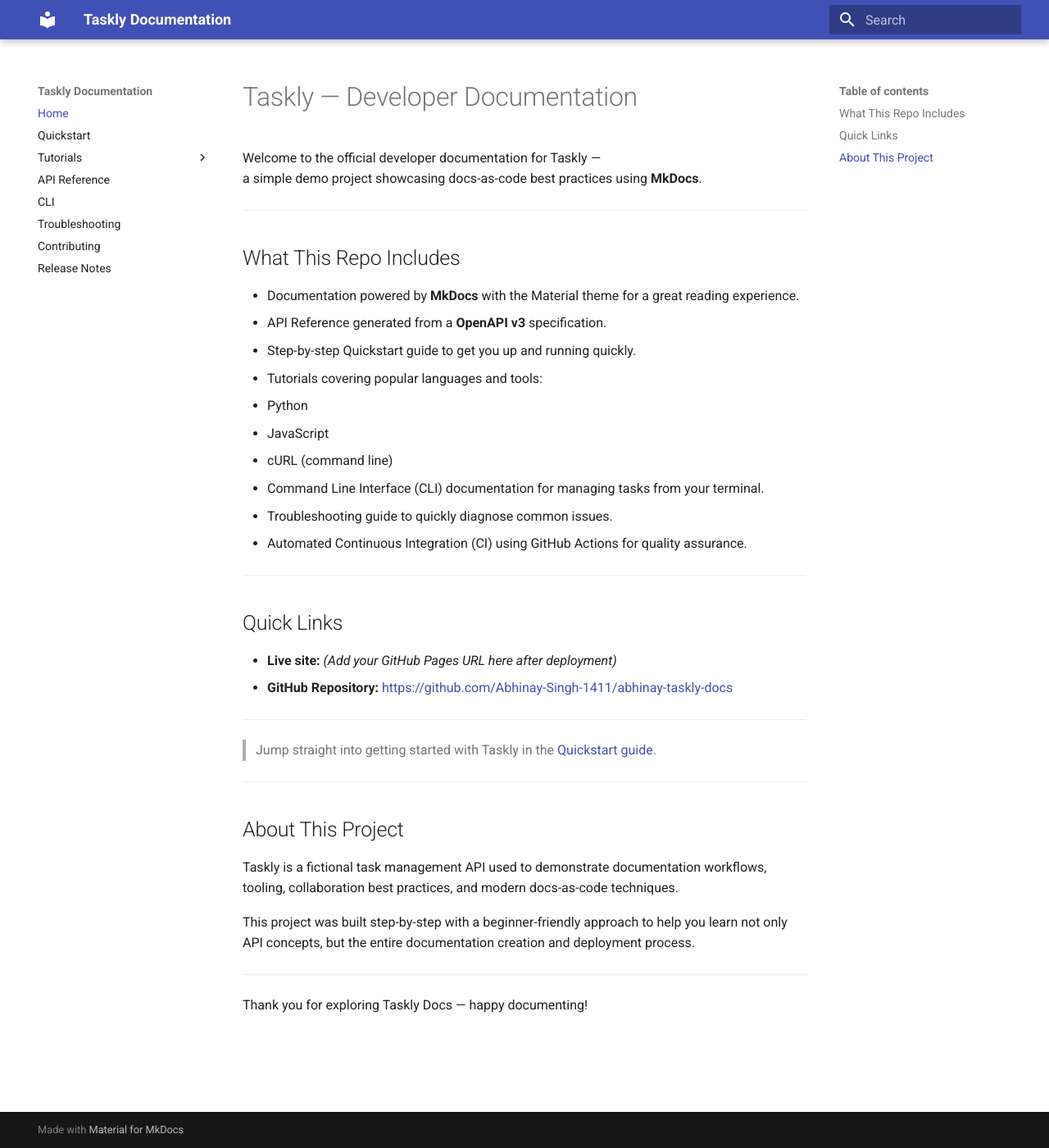
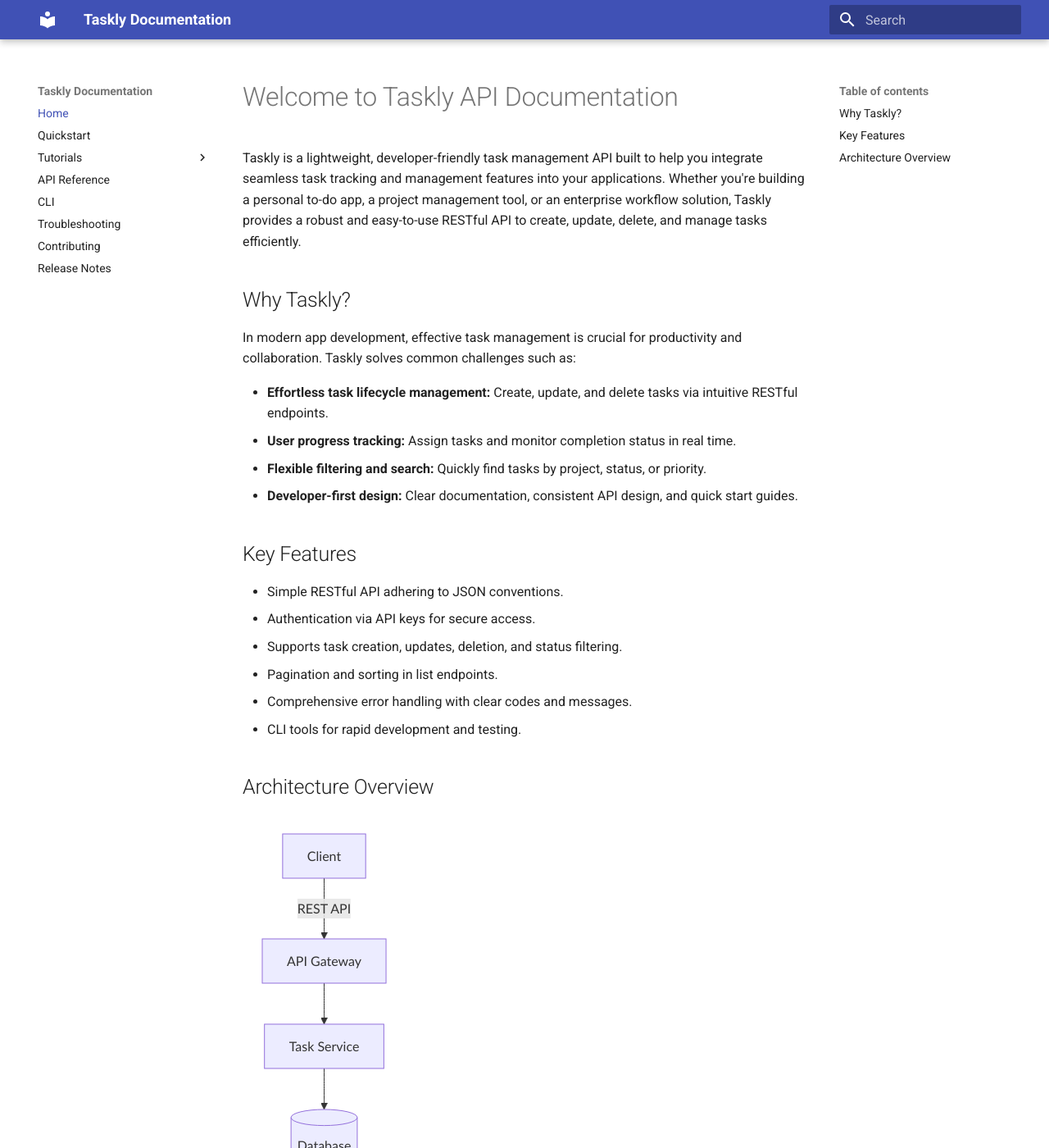
Before and after one commit to Abhinay-Singh-1411/abhinay-taskly-docs, an MkDocs documentation site: the page built from docs/index.md, in a window 1280 px wide and 1400 px high. Shown: the whole window at 82% size. Built offline with MkDocs 1.6.1 and Material for MkDocs 9.7.7, drawn with Linux system fonts in a browser that asks for light colours; some of the changed text lies outside the part shown.

Commit message:
modified index.md and added mermaid diagram

```diff
--- a/docs/api/index.md
+++ /dev/null
@@ -1,110 +0,0 @@
-# Taskly API Reference
-
-Welcome! This page documents the core endpoints for the Taskly API using the OpenAPI 3.0 specification.
-All endpoints are organized for quick reference and clarity, even if the backend is only a demo.
-
-## Overview
-
-- **Base URL:** `https://api.taskly.app/v1`
-- **Auth Method:** Bearer token, via header `Authorization: Bearer DEMO_KEY`
-- **Content Type:** `application/json`
-
----
-
-## Raw OpenAPI YAML
-
-openapi: 3.0.3
-info:
-title: Taskly API
-description: Simple demo Task management API
-version: "1.0.0"
-servers:
-
-url: https://api.taskly.app/v1
-paths:
-/tasks:
-get:
-summary: List tasks
-responses:
-'200':
-description: OK
-post:
-summary: Create a task
-requestBody:
-required: true
-content:
-application/json:
-schema:
-$ref: '#/components/schemas/NewTask'
-responses:
-'201':
-description: Created
-/tasks/{id}:
-get:
-summary: Get task
-parameters:
-- name: id
-in: path
-required: true
-schema:
-type: string
-responses:
-'200':
-description: OK
-components:
-schemas:
-NewTask:
-type: object
-properties:
-title:
-type: string
-due:
-type: string
-format: date
-required:
-- title
-
-
----
-
-
----
-
-## Endpoints Summary
-
-| Method | Endpoint       | Description             | Response |
-|--------|---------------|------------------------|----------|
-| GET    | `/tasks`      | List all tasks         | 200 OK   |
-| POST   | `/tasks`      | Create a new task      | 201 Created |
-| GET    | `/tasks/{id}` | Get details of a task  | 200 OK   |
-
----
-
-## Example Usage
-
-### List Tasks (cURL)
-
-curl -X GET https://api.taskly.app/v1/tasks
--H "Authorization: Bearer DEMO_KEY"
-
-
-### Create Task (Python)
-
-import requests
-
-resp = requests.post(
-"https://api.taskly.app/v1/tasks",
-headers={"Authorization": "Bearer DEMO_KEY"},
-json={"title": "Buy groceries", "due": "2025-11-01"}
-)
-print(resp.status_code)
-print(resp.json())
-
-
----
-
-## Notes
-
-- This is a demo spec; endpoints don't work against a live backend.
-- Extend the API by editing the `openapi.yaml` file in your project.
-- For troubleshooting or contributing, check the [Troubleshooting](../troubleshooting/) and [Contributing](../contributing/) pages.
--- a/docs/index.md
+++ b/docs/index.md
@@ -1,42 +1,41 @@
-# Taskly — Developer Documentation
+# Welcome to Taskly API Documentation
 
-Welcome to the official developer documentation for Taskly —
-a simple demo project showcasing docs-as-code best practices using **MkDocs**.
+Taskly is a lightweight, developer-friendly task management API built to help you integrate seamless task tracking and management features into your applications. Whether you're building a personal to-do app, a project management tool, or an enterprise workflow solution, Taskly provides a robust and easy-to-use RESTful API to create, update, delete, and manage tasks efficiently.
+
+## Why Taskly?
+
+In modern app development, effective task management is crucial for productivity and collaboration. Taskly solves common challenges such as:
+
+- **Effortless task lifecycle management:** Create, update, and delete tasks via intuitive RESTful endpoints.
+- **User progress tracking:** Assign tasks and monitor completion status in real time.
+- **Flexible filtering and search:** Quickly find tasks by project, status, or priority.
+- **Developer-first design:** Clear documentation, consistent API design, and quick start guides.
+
+## Key Features
+
+- Simple RESTful API adhering to JSON conventions.
+- Authentication via API keys for secure access.
+- Supports task creation, updates, deletion, and status filtering.
+- Pagination and sorting in list endpoints.
+- Comprehensive error handling with clear codes and messages.
+- CLI tools for rapid development and testing.
+
+## Architecture Overview
+
+<div class="mermaid">
+flowchart TD
+    A[Client] -->|REST API| B[API Gateway]
+    B --> C[Task Service]
+    C --> D[(Database)]
+</div>
+
+
+
+
+
+
+Explore the sections in this documentation to quickly get started, understand API endpoints, explore tutorials, and troubleshoot common issues.
 
 ---
 
-## What This Repo Includes
-
-- Documentation powered by **MkDocs** with the Material theme for a great reading experience.
-- API Reference generated from a **OpenAPI v3** specification.
-- Step-by-step Quickstart guide to get you up and running quickly.
-- Tutorials covering popular languages and tools:
-  - Python
-  - JavaScript
-  - cURL (command line)
-- Command Line Interface (CLI) documentation for managing tasks from your terminal.
-- Troubleshooting guide to quickly diagnose common issues.
-- Automated Continuous Integration (CI) using GitHub Actions for quality assurance.
-
----
-
-## Quick Links
-
-- **Live site:** *(Add your GitHub Pages URL here after deployment)*
-- **GitHub Repository:** [https://github.com/Abhinay-Singh-1411/abhinay-taskly-docs](https://github.com/Abhinay-Singh-1411/abhinay-taskly-docs)
-
----
-
-> Jump straight into getting started with Taskly in the [Quickstart guide](quickstart/).
-
----
-
-## About This Project
-
-Taskly is a fictional task management API used to demonstrate documentation workflows, tooling, collaboration best practices, and modern docs-as-code techniques.
-
-This project was built step-by-step with a beginner-friendly approach to help you learn not only API concepts, but the entire documentation creation and deployment process.
-
----
-
-Thank you for exploring Taskly Docs — happy documenting!
+Ready to dive in? Head to the [quickstart](quickstart.md) guide for prerequisites, installation, and your first API call.
--- /dev/null
+++ b/docs/js/mermaid-init.js
@@ -0,0 +1 @@
+mermaid.initialize({ startOnLoad: true });
--- /dev/null
+++ b/docs/stylesheets/extra.css
@@ -0,0 +1,7 @@
+/* Custom styles for diagrams */
+.mermaid {
+  background: white;
+  padding: 1em;
+  margin: 1em 0;
+  border-radius: 4px;
+}
--- a/mkdocs.yml
+++ b/mkdocs.yml
@@ -1,4 +1,38 @@
 site_name: Taskly Documentation
+
+theme:
+  name: material
+  features:
+    - content.code.copy
+  palette:
+    scheme: default
+    primary: indigo
+    accent: indigo
+
+  font: false
+  icon:
+    repo: fontawesome/brands/git-alt
+
+markdown_extensions:
+  - pymdownx.highlight:
+      anchor_linenums: true
+  - pymdownx.inlinehilite
+  - pymdownx.snippets
+  - pymdownx.superfences:
+      custom_fences:
+        - name: mermaid
+          class: mermaid
+          format: !!python/name:pymdownx.superfences.fence_div_format
+
+plugins:
+  - search
+
+extra_css:
+  - stylesheets/extra.css
+
+extra_javascript:
+  - https://unpkg.com/mermaid@10.6.0/dist/mermaid.min.js
+  - https://cdnjs.cloudflare.com/ajax/libs/mermaid/10.6.0/mermaid.min.js
 
 nav:
   - Home: index.md
@@ -7,31 +41,30 @@ nav:
       - Python: tutorials/tutorial-python.md
       - JavaScript: tutorials/tutorial-js.md
       - cURL: tutorials/tutorial-curl.md
-  - API Reference: api/index.md
+  - API Reference: api/index-api.md
   - CLI: cli.md
   - Troubleshooting: troubleshooting.md
   - Contributing: contributing.md
   - Release Notes: release-notes.md
 
-plugins:
-  - search
-  - mermaid2
+markdown_extensions:
+  - pymdownx.superfences
+  - pymdownx.tabbed
+  - pymdownx.details
+  - pymdownx.highlight
+  - pymdownx.inlinehilite
+  - pymdownx.extra
+  - pymdownx.mark
+  - pymdownx.smartsymbols
+  - pymdownx.tasklist
+  - pymdownx.tilde
+  - pymdownx.emoji
+  - pymdownx.keys
+  - pymdownx.caret
+  - pymdownx.progressbar
+  - pymdownx.arithmatex
+  - pymdownx.snippets
 
-markdown_extensions:
-  - admonition               # Note/warning/tip boxes
-  - codehilite               # Syntax highlighting for code blocks
-  - toc:                     # Table of contents per-page
-      permalink: true
-  - pymdownx.highlight:      # Advanced code highlighting
-      anchor_linenums: true
-      line_spans: __span
-      pygments_lang_class: true
-  - pymdownx.inlinehilite    # Inline code highlighting
-  - pymdownx.superfences     # Advanced code fences (tabs, nesting)
-  - pymdownx.mark            # ==Highlight==
-  - pymdownx.keys            # Keyboard combo formatting (use ++Ctrl+C++)
-  - pymdownx.tasklist        # Tasklist checkboxes
-  - pymdownx.tabbed          # Tabbed blocks for code/language switches
 
 extra_css:
   - stylesheets/extra.css    # Custom table/code styling
```
Also changed, not shown: docs/troubleshooting.md (+1 -1 lines), docs/api/index-api.md (added).
